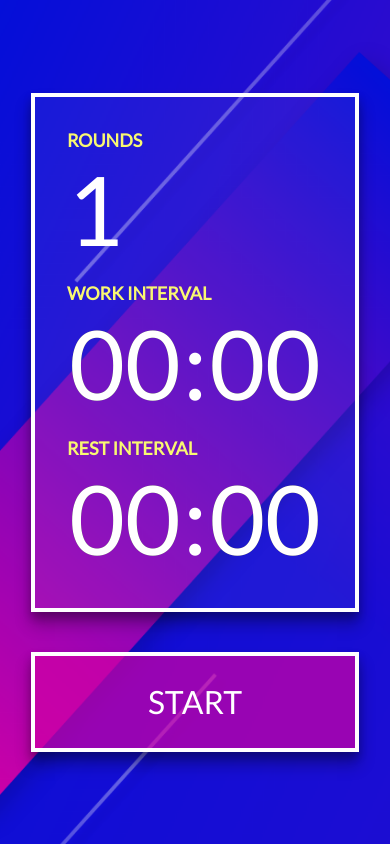
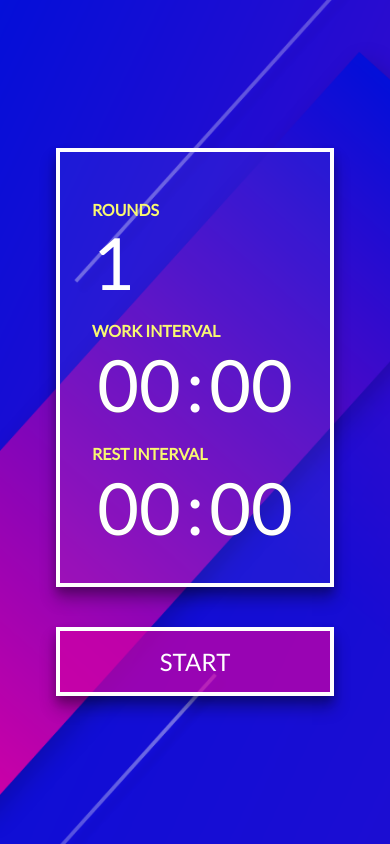
Before and after one commit to flextremedev/workout-interval-timer, a React (Create React App) app: page / in a window 390 px wide. Built offline with nearby package versions, Linux system fonts and the light colour scheme.

Commit message:
Media queries

```diff
--- a/public/index.html
+++ b/public/index.html
@@ -7,7 +7,10 @@
       href="https://fonts.googleapis.com/css?family=Lato:300,400&display=swap"
       rel="stylesheet"
     />
-    <meta name="viewport" content="width=device-width, initial-scale=1" />
+    <meta
+      name="viewport"
+      content="width=device-width, initial-scale=1, maximum-scale=1, user-scalable=no"
+    />
     <meta name="theme-color" content="#000000" />
     <meta name="description" content="Workout interval timer" />
     <link rel="apple-touch-icon" href="logo192.png" />
--- a/src/App.module.css
+++ b/src/App.module.css
@@ -34,6 +34,8 @@
 .formFields {
   opacity: 0;
   transition: all 0.25s ease;
+  display: flex;
+  align-items: center;
 }
 .showFormFields {
   opacity: 1;
@@ -41,7 +43,32 @@
 button {
   margin-top: 40px;
 }
-@media only screen and (min-device-width: 768px) and (max-device-width: 1024px) {
+@media only screen and (orientation: landscape) {
+  .formFields {
+    flex-flow: row nowrap;
+  }
+}
+@media only screen and (orientation: portrait) {
+  .formFields {
+    flex-flow: column nowrap;
+    align-items: flex-start;
+  }
+}
+@media only screen and (orientation: landscape) and (min-device-height: 640px) {
+  .formFields {
+    flex-flow: column nowrap;
+    align-items: flex-start;
+  }
+}
+@media only screen and (orientation: landscape) and (min-device-width: 1024px) {
+  .content {
+    justify-content: center;
+    width: auto;
+    padding: 0px;
+    margin-left: 25%;
+  }
+}
+/* @media only screen and (min-device-width: 768px) and (max-device-width: 1024px) {
   .content {
     padding-left: 0px;
     padding-right: 0px;
@@ -55,4 +82,4 @@ button {
     padding: 0px;
     margin-left: 25%;
   }
-}
+} */
--- a/src/components/Button/Button.module.css
+++ b/src/components/Button/Button.module.css
@@ -1,16 +1,16 @@
 .btn {
-  padding: 0px;
-  height: 100px;
+  padding: 8px;
   width: 100%;
   border: none;
   outline: none;
   color: #ffffff;
   background: rgba(209, 0, 166, 0.7);
   border: 4px solid white;
-  font-size: 32px;
+  font-size: 18px;
   font-family: 'Lato', sans-serif;
+  font-weight: 700;
   text-transform: uppercase;
-  transition: background, box-shadow 0.3s ease;
+  transition: background, box-shadow 0.1s ease;
   box-shadow: 0px 12px 15px rgba(0, 0, 0, 0.3), 0px 5px 8px rgba(0, 0, 0, 0.2);
 }
 .btn:focus {
@@ -22,3 +22,32 @@
 .btn:active {
   box-shadow: 0px 5px 8px rgba(0, 0, 0, 0.3), 0px 2px 8px rgba(0, 0, 0, 0.2);
 }
+@media only screen and (orientation: portrait) {
+  .container {
+    align-items: flex-start;
+  }
+}
+@media only screen and (orientation: landscape) and (min-height: 360px) {
+  .btn {
+    padding: 12px;
+  }
+}
+@media only screen and (min-height: 640px) {
+  .btn {
+    font-size: 24px;
+    padding: 12px;
+    font-weight: 400;
+  }
+}
+@media only screen and (min-height: 768px) {
+  .btn {
+    font-size: 24px;
+    padding: 16px;
+  }
+}
+@media only screen and (min-height: 1024px) {
+  .btn {
+    font-size: 24px;
+    padding: 16px;
+  }
+}
--- a/src/components/DurationInput/DurationInput.module.css
+++ b/src/components/DurationInput/DurationInput.module.css
@@ -1,8 +1,8 @@
 .container {
   display: flex;
   flex-flow: column;
-  align-items: flex-start;
-  margin-top: 16px;
+  align-items: center;
+  margin-left: 16px;
 }
 .input {
   display: flex;
@@ -10,26 +10,70 @@
   justify-content: flex-start;
   align-items: center;
   color: #ffffff;
-  font-size: 96px;
+  font-size: 60px;
   font-family: 'Lato', sans-serif;
   box-sizing: border-box;
 }
 .label {
   color: #f9f871;
-  font-size: 18px;
+  font-size: 12px;
   font-family: 'Lato', sans-serif;
   font-weight: 700;
-  text-align: left;
+  text-align: center;
 }
 .textInput {
   border: none;
   outline: none;
-  font-size: 96px;
+  font-size: inherit;
   font-family: 'Lato', sans-serif;
-  width: 112px;
+  width: 1.25em;
   text-align: center;
   cursor: default;
   text-shadow: 0 0 0 #3d3d3f;
   background: transparent;
   color: #ffffff;
 }
+@media only screen and (orientation: landscape) {
+  .formFields {
+    flex-flow: row nowrap;
+  }
+}
+@media only screen and (orientation: portrait) {
+  .container {
+    align-items: flex-start;
+    margin-top: 16px;
+    margin-left: 0px;
+  }
+  .label {
+    text-align: left;
+  }
+}
+@media only screen and (min-height: 240px) and (max-device-width: 540px) {
+  .container {
+    align-items: flex-start;
+    margin-top: 16px;
+    margin-left: 0px;
+  }
+}
+@media only screen and /*(orientation: landscape) and */(min-height: 640px) {
+  .container {
+    align-items: flex-start;
+    margin-top: 16px;
+    margin-left: 0px;
+  }
+  .input {
+    font-size: 72px;
+  }
+  .label {
+    font-size: 16px;
+  }
+}
+@media only screen and (min-height: 768px) and (min-width: 1280px),
+  screen and (min-height: 1024px) {
+  .input {
+    font-size: 96px;
+  }
+  .label {
+    font-size: 18px;
+  }
+}
--- a/src/components/Input/Input.js
+++ b/src/components/Input/Input.js
@@ -8,6 +8,7 @@ export function Input({ label, type, value, onChange, min, max, dataTestId }) {
       <input
         className={styles.input}
         type={type}
+        style={{ width: `${(String(value).length || 1) * 0.625}em` }}
         value={value}
         onChange={onChange}
         min={min}
--- a/src/components/Input/Input.module.css
+++ b/src/components/Input/Input.module.css
@@ -10,28 +10,55 @@ input[type='number'] {
 .container {
   display: flex;
   flex-flow: column;
-  align-items: flex-start;
+  /* align-items: flex-start; */
+  align-items: center;
 }
 .input {
-  display: flex;
   padding: 0;
-  flex-flow: row nowrap;
-  justify-content: center;
-  align-items: center;
   color: #ffffff;
-  font-size: 96px;
+  font-size: 60px;
+  width: 1.25em;
   font-family: 'Lato', sans-serif;
   border: none;
   box-sizing: border-box;
-  background: none;
-  width: 250px;
+  background: transparent;
 }
 .input:focus {
   outline: none;
 }
 .label {
   color: #f9f871;
-  font-size: 18px;
+  font-size: 12px;
   font-family: 'Lato', sans-serif;
   font-weight: 700;
 }
+
+@media only screen and (orientation: landscape) {
+}
+@media only screen and (orientation: portrait) {
+  .container {
+    align-items: flex-start;
+  }
+}
+@media only screen and /*(orientation: landscape) and */(min-height: 640px) {
+  .container {
+    align-items: flex-start;
+    margin-top: 16px;
+    margin-left: 0px;
+  }
+  .input {
+    font-size: 72px;
+  }
+  .label {
+    font-size: 16px;
+  }
+}
+@media only screen and (min-height: 768px) and (min-width: 1280px),
+  screen and (min-height: 1024px) {
+  .input {
+    font-size: 96px;
+  }
+  .label {
+    font-size: 18px;
+  }
+}
--- a/src/index.css
+++ b/src/index.css
@@ -13,15 +13,14 @@ html,
   display: flex;
   flex-flow: column;
   align-items: center;
-  justify-content: center;
+  justify-content: flex-start;
 }
-
-@media only screen and (min-device-width: 768px) and (max-device-width: 1024px) {
+@media only screen and (min-height: 320px) {
   #root {
-    align-items: center;
+    justify-content: center;
   }
 }
-@media only screen and (min-width: 1024px) {
+@media only screen and (orientation: landscape) and (min-device-width: 1024px) {
   #root {
     align-items: flex-start;
   }
```
Also changed, not shown: src/Background.png.
